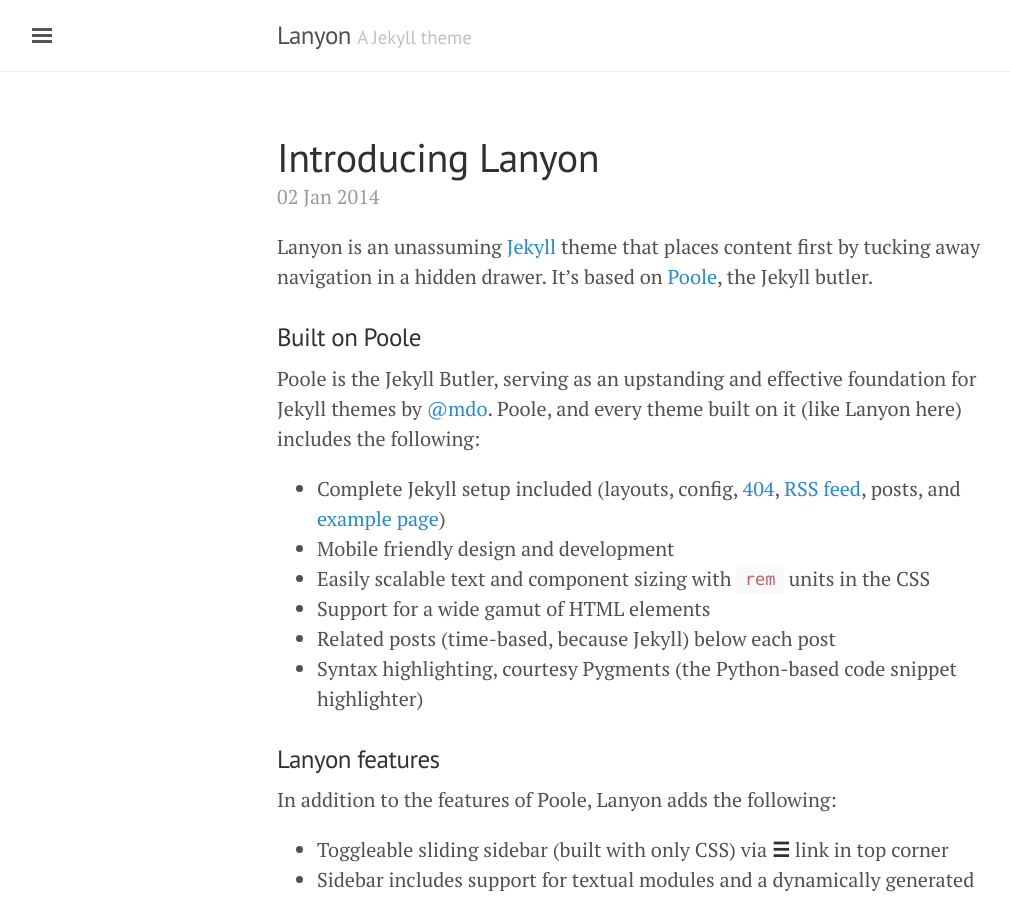
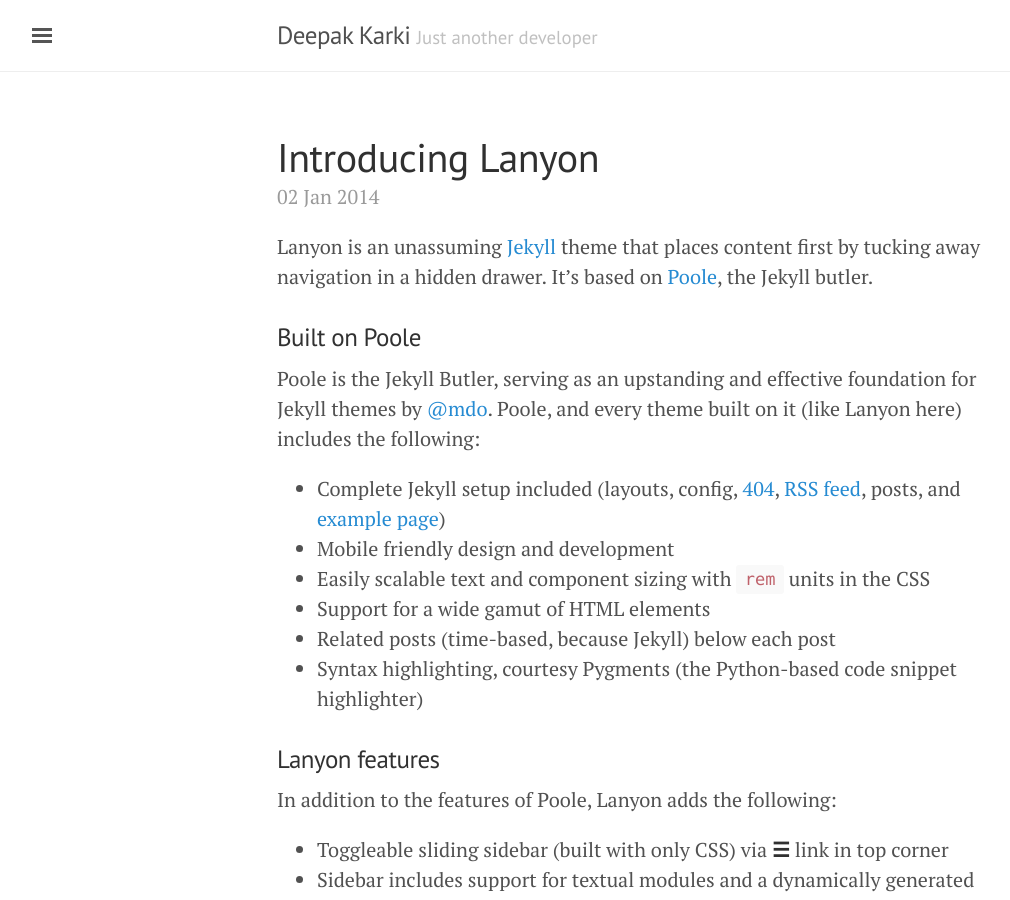
Before and after one commit to deepakkarki/blog_src, a Jekyll site: the page built from index.html, in a window 1280 px wide and 900 px high. Shown: the whole window, without its empty margins (3-1013 px from the left). Built offline with Jekyll 4.4.1, drawn with Linux system fonts in a browser that asks for light colours; the list of posts is cut into pages by our own code.

Commit message:
changed config data to meet my requirements

```diff
--- a/_config.yml
+++ b/_config.yml
@@ -5,18 +5,20 @@
 relative_permalinks: true
 
 # Setup
-title:               Lanyon
-tagline:             'A Jekyll theme'
-description:         'A reserved <a href="http://jekyllrb.com" target="_blank">Jekyll</a> theme that places the utmost gravity on content with a hidden drawer. Made by <a href="https://twitter.com/mdo" target="_blank">@mdo</a>.'
-url:                 http://lanyon.getpoole.com
-baseurl:             ''
+title:               Deepak Karki
+tagline:             'Just another developer'
+description:         'A software developer with a passion for systems and physical computing'
+url:                 http://deepakkarki.github.io
+baseurl:             '/blog'
 paginate:            5
+
+#destination
+destination:         ../deepakkarki.github.io/blog
 
 # About/contact
 author:
-  name:              Mark Otto
-  url:               https://twitter.com/mdo
-  email:             markdotto@gmail.com
+  name:              Deepak Karki
+  email:             deepak6k@gmail.com
 
 # Custom vars
 version:             1.0.0
```
